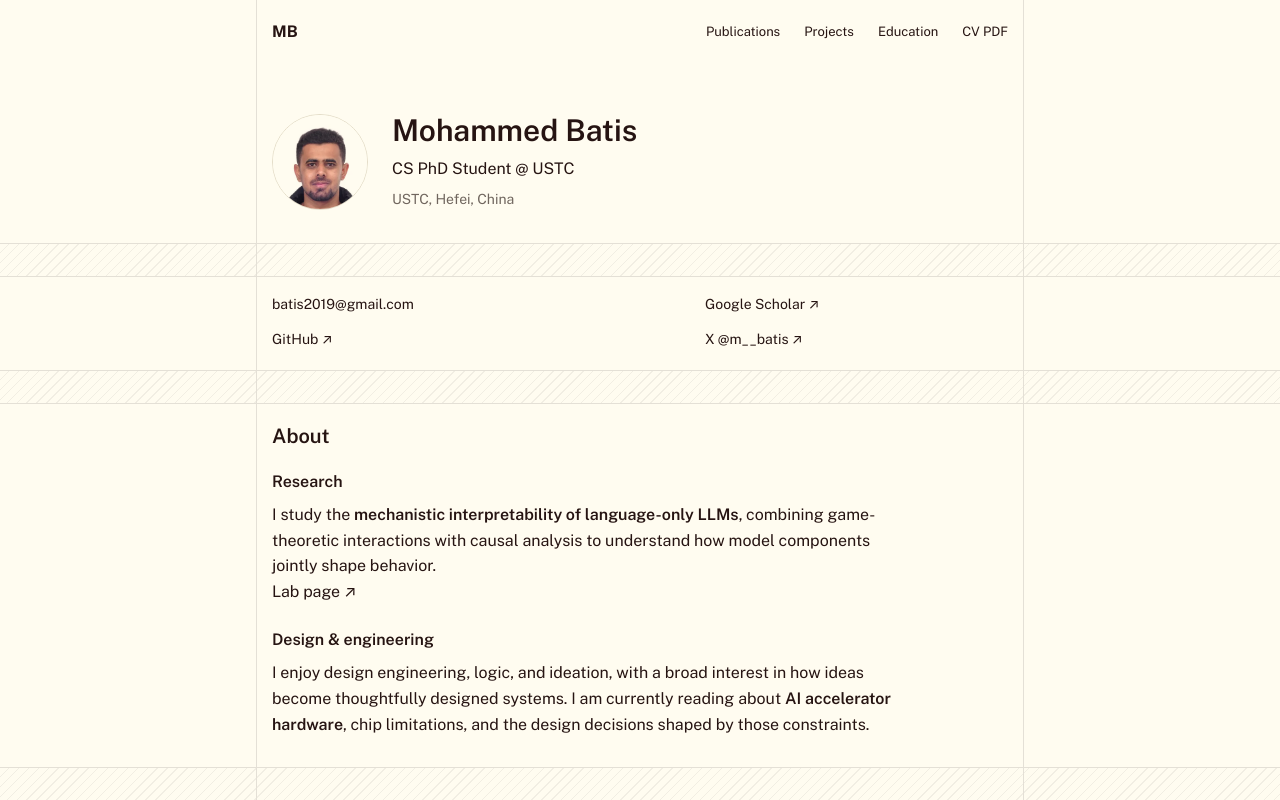
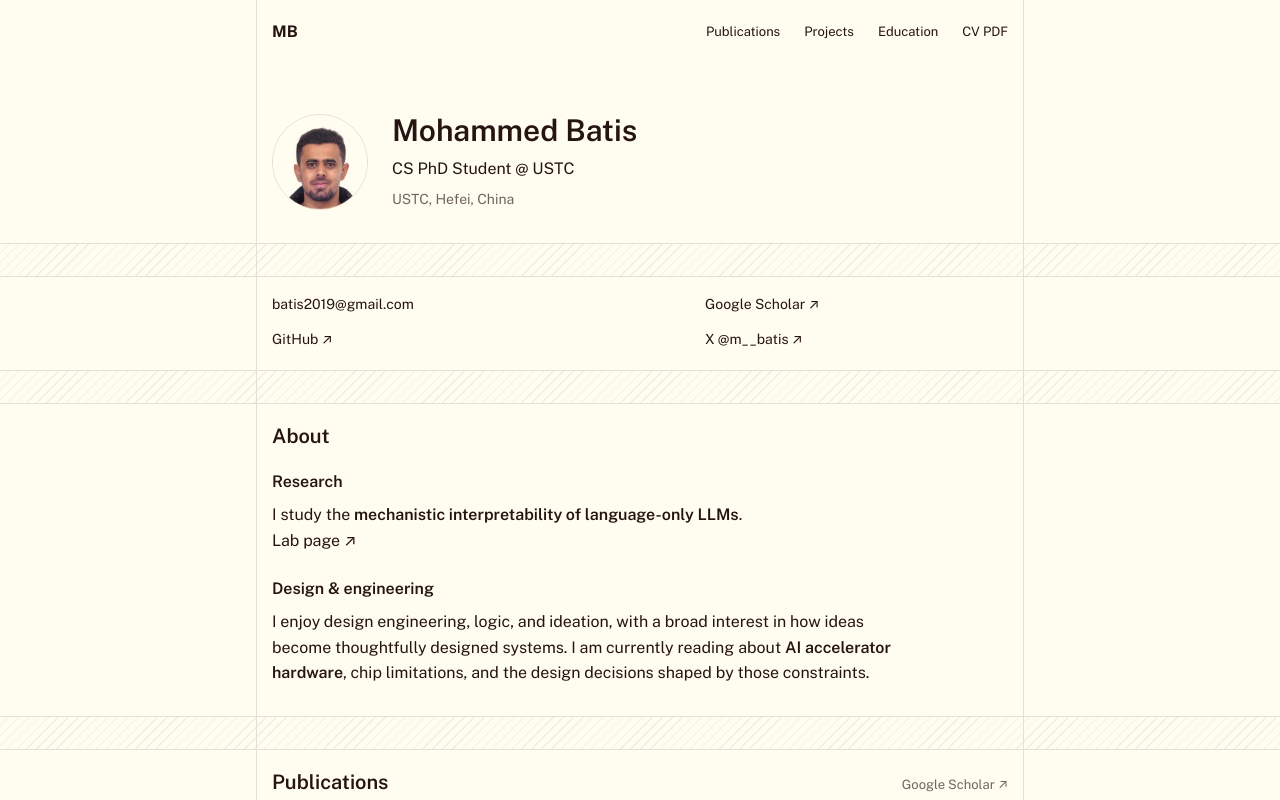
Before and after one commit to batis1/batis1, a SvelteKit app: page / in a window 1280 px wide. Shown: the top 800 px of the page. Built offline with nearby package versions, Linux system fonts and the light colour scheme.

Commit message:
Shorten research description

```diff
--- a/src/routes/+page.svelte
+++ b/src/routes/+page.svelte
@@ -156,7 +156,7 @@ const publications = [
     <h2 id="about-title">About</h2>
     <div class="about-topic">
         <h3>Research</h3>
-        <p class="intro">I study the <strong>mechanistic interpretability of language-only LLMs</strong>, combining game-theoretic interactions with causal analysis to understand how model components jointly shape behavior.</p>
+        <p class="intro">I study the <strong>mechanistic interpretability of language-only LLMs</strong>.</p>
         <p class="intro"><a href={profile.lab}>Lab page &nearr;</a></p>
     </div>
     <div class="about-topic">
```
